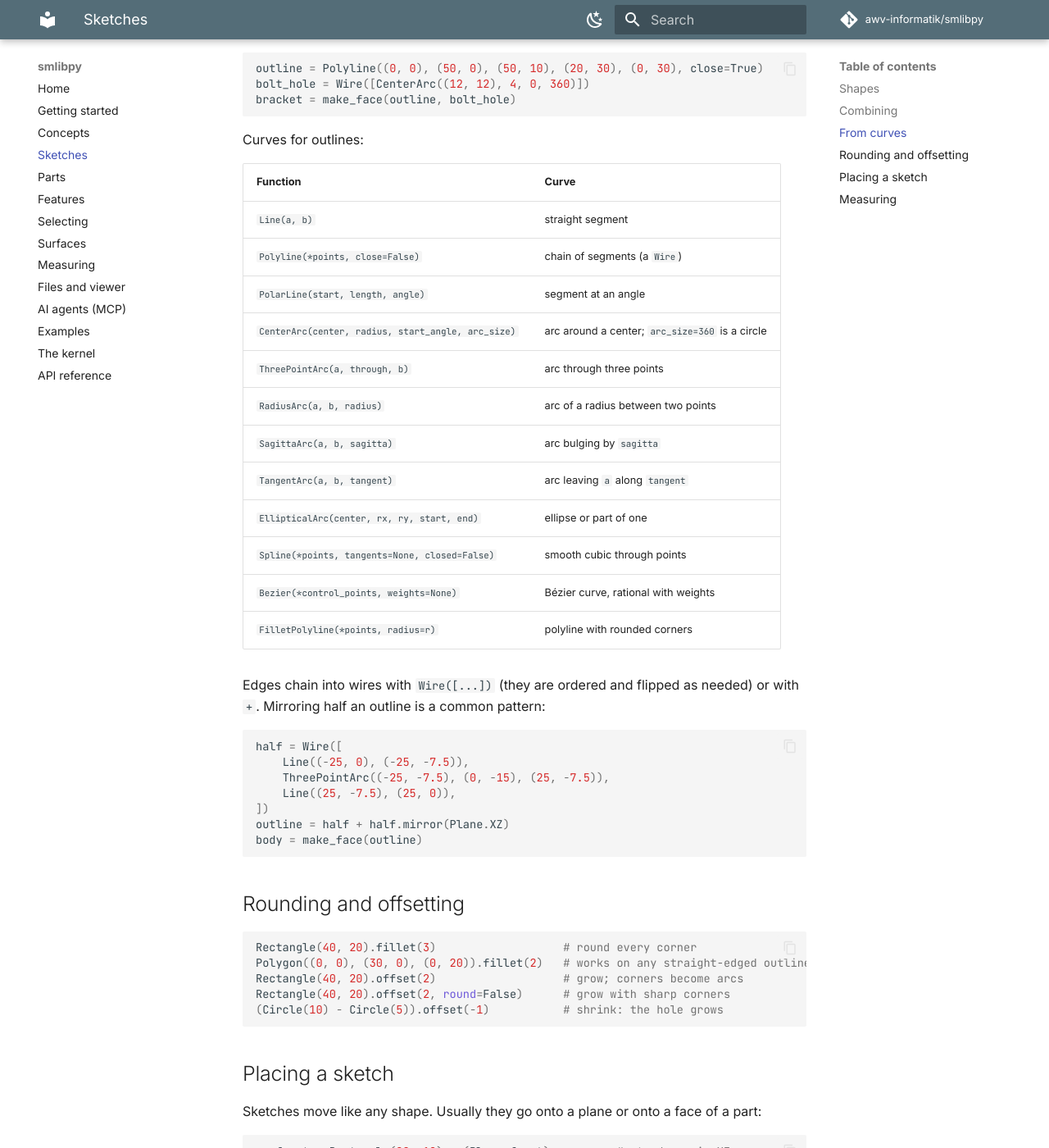
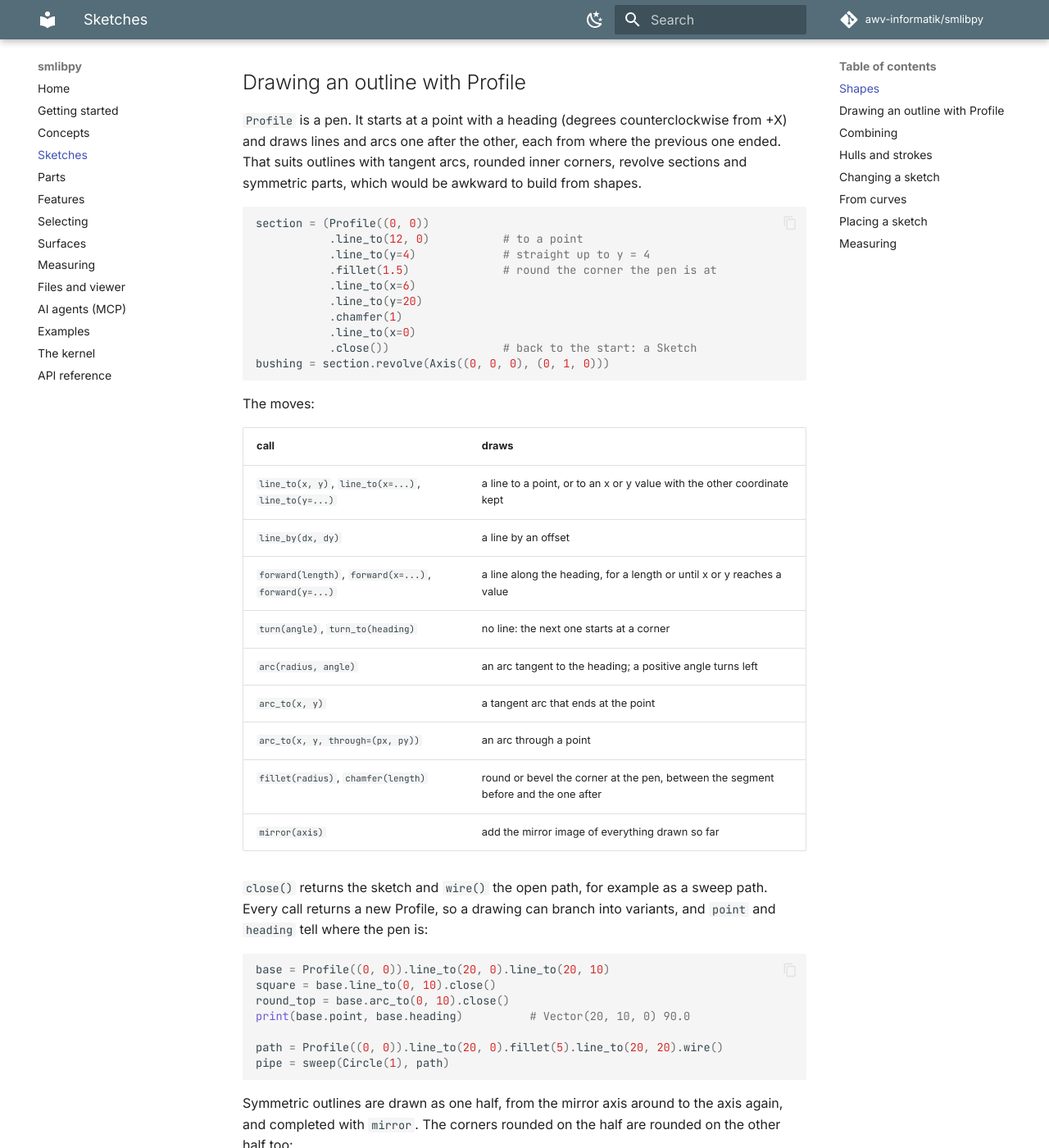
Before and after one commit to abernier/smlibpy, an MkDocs documentation site: the page built from docs/sketches.md, in a window 1280 px wide and 1400 px high, scrolled down 966 px. Shown: the whole window at 82% size. Built offline with MkDocs 1.6.1 and Material for MkDocs 9.7.7, drawn with Linux system fonts in a browser that asks for light colours; comment, search, counter and statistics services are not loaded; some of the changed text lies outside the part shown.

Commit message:
docs/sketches.md teaches shapes with corner options, Profile, Hull, Stroke and the exact 2D operations

````diff
--- a/docs/sketches.md
+++ b/docs/sketches.md
@@ -1,89 +1,181 @@
 # Sketches
 
-A `Sketch` is a planar region: one or more faces on a plane, possibly with holes. Sketches
-are where most parts begin.
+A `Sketch` is a planar region: one or more faces on a plane, possibly with holes. Most parts
+begin as a sketch that is extruded or revolved. Sketches are drawn in the XY plane around the
+origin and placed afterwards; every operation returns a new sketch and leaves its input as it
+was. Lines stay lines and arcs stay circles through every 2D operation, so areas, radii and the
+faces of the parts made from them are exact.
+
+There are three ways to make the outline: standard shapes, the `Profile` pen for outlines drawn
+segment by segment, and shapes built from other geometry (`Hull`, `Stroke`, `make_face`).
 
 ## Shapes
 
-Every constructor builds in the world XY plane, centered on the origin:
+Every shape is centered on the origin. They share their options: `rotation` turns the shape
+about its center (degrees, counterclockwise), `align` moves it relative to the origin, and the
+shapes with corners take `fillet` (round every corner with that radius) or `chamfer` (bevel
+every corner by that length).
 
 ```python
 from smlibpy import *
 
-Rectangle(40, 20)                    # width along X, height along Y
-RoundedRectangle(40, 20, 4)          # corner radius 4
+Rectangle(40, 20)                         # width along X, height along Y
+Rectangle(80, 50, fillet=6)               # rounded corners
+Rectangle(40, 20, chamfer=3, rotation=30)
 Circle(10)
-Ellipse(15, 8)
-RegularPolygon(10, 6)                # hexagon, corners at radius 10
-RegularPolygon(10, 6, inscribed=True)  # hexagon 20 across the flats
-Slot(30, 10)                         # 30 long overall, 10 wide
-Trapezoid(40, 15, 60)                # base 40, height 15, 60 degree sides
+Ellipse(15, 8, rotation=30)
+Slot(30, 10)                              # 30 long overall, 10 wide
+ArcSlot(40, 6, 60, rotation=15)           # along an arc of radius 40 around the origin
+RegularPolygon(10, 6)                     # hexagon, corners at radius 10
+RegularPolygon(10, 6, inscribed=True)     # hexagon 20 across the flats
+Triangle(40, 20)                          # base 40, height 20, apex above the middle
+Triangle(30, 40, apex=0)                  # right angle at the left end of the base
+Trapezoid(40, 15, 60, fillet=2)           # base 40, height 15, 60 degree sides
 Polygon((0, 0), (30, 0), (30, 10), (10, 25), (0, 25))   # points stay where they are
 ```
 
-`align` moves a sketch relative to the origin: `Rectangle(40, 20, align=Align.MIN)` puts
-its lower left corner on the origin.
+`align` puts a corner or a side on the origin instead of the center:
+`Rectangle(40, 20, align=Align.MIN)` has its lower left corner there. `RoundedRectangle(w, h, r)`
+is the older name of `Rectangle(w, h, fillet=r)`.
+
+## Drawing an outline with Profile
+
+`Profile` is a pen. It starts at a point with a heading (degrees counterclockwise from +X) and
+draws lines and arcs one after the other, each from where the previous one ended. That suits
+outlines with tangent arcs, rounded inner corners, revolve sections and symmetric parts, which
+would be awkward to build from shapes.
+
+```python
+section = (Profile((0, 0))
+           .line_to(12, 0)           # to a point
+           .line_to(y=4)             # straight up to y = 4
+           .fillet(1.5)              # round the corner the pen is at
+           .line_to(x=6)
+           .line_to(y=20)
+           .chamfer(1)
+           .line_to(x=0)
+           .close())                 # back to the start: a Sketch
+bushing = section.revolve(Axis((0, 0, 0), (0, 1, 0)))
+```
+
+The moves:
+
+| call | draws |
+|---|---|
+| `line_to(x, y)`, `line_to(x=...)`, `line_to(y=...)` | a line to a point, or to an x or y value with the other coordinate kept |
+| `line_by(dx, dy)` | a line by an offset |
+| `forward(length)`, `forward(x=...)`, `forward(y=...)` | a line along the heading, for a length or until x or y reaches a value |
+| `turn(angle)`, `turn_to(heading)` | no line: the next one starts at a corner |
+| `arc(radius, angle)` | an arc tangent to the heading; a positive angle turns left |
+| `arc_to(x, y)` | a tangent arc that ends at the point |
+| `arc_to(x, y, through=(px, py))` | an arc through a point |
+| `fillet(radius)`, `chamfer(length)` | round or bevel the corner at the pen, between the segment before and the one after |
+| `mirror(axis)` | add the mirror image of everything drawn so far |
+
+`close()` returns the sketch and `wire()` the open path, for example as a sweep path. Every call
+returns a new Profile, so a drawing can branch into variants, and `point` and `heading` tell
+where the pen is:
+
+```python
+base = Profile((0, 0)).line_to(20, 0).line_to(20, 10)
+square = base.line_to(0, 10).close()
+round_top = base.arc_to(0, 10).close()
+print(base.point, base.heading)          # Vector(20, 10, 0) 90.0
+
+path = Profile((0, 0)).line_to(20, 0).fillet(5).line_to(20, 20).wire()
+pipe = sweep(Circle(1), path)
+```
+
+Symmetric outlines are drawn as one half, from the mirror axis around to the axis again, and
+completed with `mirror`. The corners rounded on the half are rounded on the other half too:
+
+```python
+bracket = (Profile((0, 0))
+           .line_to(30, 0).line_to(y=6)
+           .line_to(x=10).fillet(4)
+           .line_to(y=30)
+           .arc(10, 90)              # a quarter circle over the top
+           .mirror(Y)
+           .close())
+```
+
+`close()` checks the outline. A crossing, a fillet that does not fit or an arc that cannot be
+drawn raises a `ModelingError` that names the segment by the call that drew it and gives the
+numbers, for example `fillet(20) at (10, 0) does not fit: it needs 20 along segment 1,
+line_to(10, 0), which is 10 long; use a smaller radius`.
 
 ## Combining
 
 ```python
-plate = RoundedRectangle(60, 40, 6) - Circle(8) - GridLocations(44, 24, 2, 2) * Circle(2.5)
+plate = Rectangle(60, 40, fillet=6) - Circle(8) - GridLocations(44, 24, 2, 2) * Circle(2.5)
 cross = Rectangle(40, 8) + Rectangle(8, 40)
 lens = Circle(10).translate(-5, 0) & Circle(10).translate(5, 0)
 ```
 
-`+` unites, `-` subtracts, `&` intersects and `^` keeps what is in exactly one of them.
-Sketches must lie in the same plane.
+`+` unites, `-` subtracts, `&` intersects and `^` keeps what is in exactly one of them. The
+sketches must lie in the same plane. A list or a pattern on the right side is combined in one
+step, which is fast even for hundreds of holes. A result can be empty (cutting away everything,
+or intersecting regions that do not meet); extruding an empty sketch raises.
+
+## Hulls and strokes
+
+`Hull` makes the convex outline around points and shapes, as if a string were pulled tight
+around them; around circles it follows the arcs exactly. `Stroke` makes the region a pen of
+some width covers along a path of lines and arcs.
+
+```python
+lever = Hull(Circle(10), Pos(60, 0) * Circle(6)) - Circle(5) - Pos(60, 0) * Circle(3)
+slot = Stroke(Line((10, 5), (40, 20)), 6)                 # a slot between two centers
+rib = Stroke(Polyline((0, 0), (30, 0), (30, 20)), 3, ends="flat", corners="sharp")
+```
+
+## Changing a sketch
+
+`offset` grows or shrinks a region; holes move the other way. The corners that the offset pulls
+apart become arcs (`corners="round"`), stay sharp (`"sharp"`) or are cut (`"chamfer"`). Parts
+that grow into each other merge, thin parts vanish when shrinking, and shrinking away the
+whole region raises.
+
+```python
+outline = Rectangle(80, 50, fillet=6)
+gasket = outline.offset(3) - outline                      # a 3 wide band around the outline
+frame = outline - outline.offset(-4, corners="sharp")
+```
+
+`fillet` and `chamfer` change corners. Without a selection they change every sharp corner;
+otherwise they take vertices of the sketch, selected by geometry like the edges of a part:
+`convex()` for outside corners, `concave()` for inside corners (also the corners of a hole),
+or by position.
+
+```python
+angle = Polygon((0, 0), (40, 0), (40, 8), (8, 8), (8, 30), (0, 30))
+angle = angle.fillet(4, angle.vertices().concave())      # the inside corner
+angle = angle.chamfer(1, angle.vertices().convex())      # the five outside corners
+tab = Rectangle(30, 10).fillet(5, Rectangle(30, 10).vertices().right())
+```
+
+`mirror` reflects a sketch about an axis in its plane (or in a plane). The mirrored sketch
+keeps facing the same way, so it extrudes to the same side:
+
+```python
+half = Polygon((0, 0), (20, 0), (20, 5), (5, 20), (0, 20))
+whole = half + half.mirror(Y)
+```
 
 ## From curves
 
-A closed chain of edges becomes a region with `make_face`. Holes are further closed wires:
+Closed curves you already have, splines or edges taken from a part, become a region with
+`make_face`; further closed wires are holes:
 
 ```python
 outline = Polyline((0, 0), (50, 0), (50, 10), (20, 30), (0, 30), close=True)
 bolt_hole = Wire([CenterArc((12, 12), 4, 0, 360)])
 bracket = make_face(outline, bolt_hole)
+blob = make_face(Spline((0, 0), (10, 5), (0, 10), (-10, 5), closed=True))
 ```
 
-Curves for outlines:
-
-| Function | Curve |
-|---|---|
-| `Line(a, b)` | straight segment |
-| `Polyline(*points, close=False)` | chain of segments (a `Wire`) |
-| `PolarLine(start, length, angle)` | segment at an angle |
-| `CenterArc(center, radius, start_angle, arc_size)` | arc around a center; `arc_size=360` is a circle |
-| `ThreePointArc(a, through, b)` | arc through three points |
-| `RadiusArc(a, b, radius)` | arc of a radius between two points |
-| `SagittaArc(a, b, sagitta)` | arc bulging by `sagitta` |
-| `TangentArc(a, b, tangent)` | arc leaving `a` along `tangent` |
-| `EllipticalArc(center, rx, ry, start, end)` | ellipse or part of one |
-| `Spline(*points, tangents=None, closed=False)` | smooth cubic through points |
-| `Bezier(*control_points, weights=None)` | Bézier curve, rational with weights |
-| `FilletPolyline(*points, radius=r)` | polyline with rounded corners |
-
-Edges chain into wires with `Wire([...])` (they are ordered and flipped as needed) or with
-`+`. Mirroring half an outline is a common pattern:
-
-```python
-half = Wire([
-    Line((-25, 0), (-25, -7.5)),
-    ThreePointArc((-25, -7.5), (0, -15), (25, -7.5)),
-    Line((25, -7.5), (25, 0)),
-])
-outline = half + half.mirror(Plane.XZ)
-body = make_face(outline)
-```
-
-## Rounding and offsetting
-
-```python
-Rectangle(40, 20).fillet(3)                   # round every corner
-Polygon((0, 0), (30, 0), (0, 20)).fillet(2)   # works on any straight-edged outline
-Rectangle(40, 20).offset(2)                   # grow; corners become arcs
-Rectangle(40, 20).offset(2, round=False)      # grow with sharp corners
-(Circle(10) - Circle(5)).offset(-1)           # shrink: the hole grows
-```
+The curve constructors (`Line`, `CenterArc`, `ThreePointArc`, `RadiusArc`, `TangentArc`,
+`Spline`, `Bezier`, ...) are described in the curves guide.
 
 ## Placing a sketch
 
@@ -104,11 +196,13 @@
 ## Measuring
 
 ```python
-s = RoundedRectangle(40, 20, 4) - Circle(5)
-s.area                       # exact
-s.center()                   # centroid
+s = Rectangle(40, 20, fillet=4) - Circle(5)
+s.area                       # 707.725652
+s.perimeter                  # 144.548668: outline and hole
+s.center()                   # area centroid
 s.bbox()
 len(s.faces()), len(s.faces()[0].inner_wires())
+[e.geom_type for e in s.edges()]    # 'line' and 'circle'
 ```
 
 From here, sketches become parts: [parts](parts.md).
````
Also changed, not shown: docs/api.md (+1 -0 lines), docs/concepts.md (+2 -2 lines).
